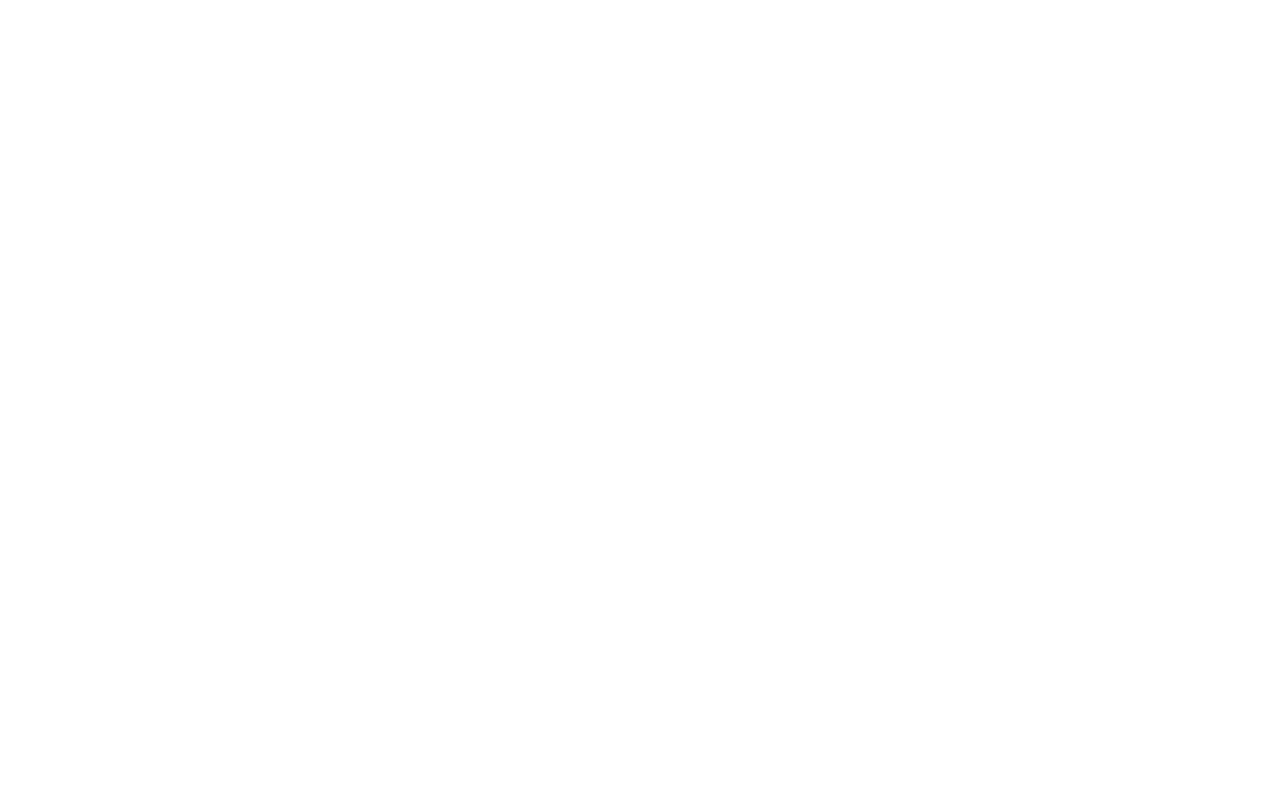
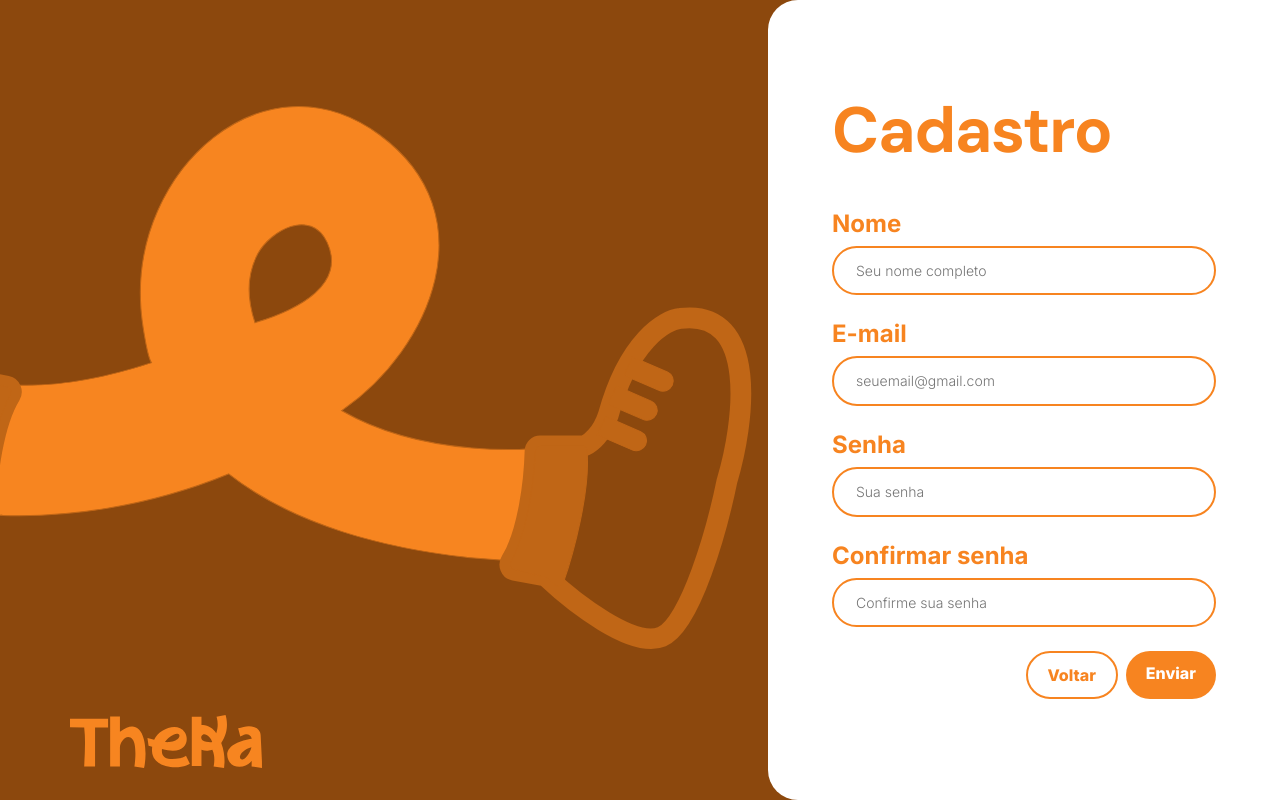
Before and after one commit to 1nogueirae/theka-library, a React (Vite) app: page / in a window 1280 px wide. Built offline with nearby package versions, Linux system fonts and the light colour scheme.

Commit message:
feat(App): render BaseAuthPage component in the main application

```diff
--- a/src/App.tsx
+++ b/src/App.tsx
@@ -1,5 +1,7 @@
+import BaseAuthPage from '@/pages/BaseAuthPage'
+
 function App() {
-  return <></>;
+  return <BaseAuthPage />;
 }
 
 export default App;
```
